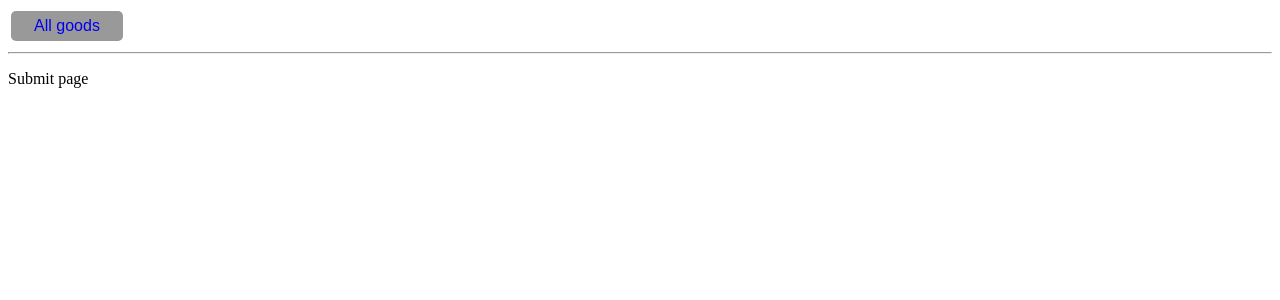
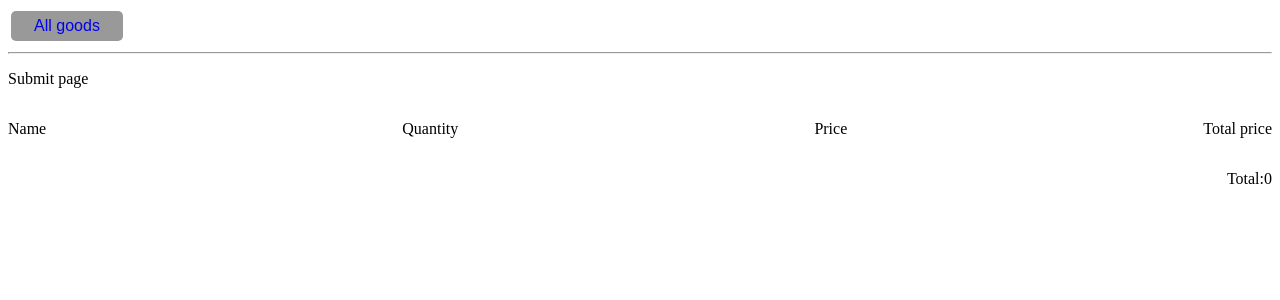
Before and after one commit to Dem11d/react-trainings, a React app: page /submit in a window 1280 px wide. Shown: the top 300 px of the page. Built offline with nearby package versions, Linux system fonts and the light colour scheme.

Commit message:
lesson2 complete

```diff
--- a/src/components/NavBar.js
+++ b/src/components/NavBar.js
@@ -2,6 +2,7 @@ import React from 'react';
 import {Link} from 'react-router-dom';
 import styled from 'styled-components';
 import { WithApplicationContext } from './ApplicationContext';
+import PropTypes from 'prop-types';
 
 const NavBarContainer = styled.div`
   display: flex;
@@ -44,4 +45,8 @@ const NavBar = (props) => {
   );
 };
 
+NavBar.propTypes = {
+  context: PropTypes.object
+};
+
 export default WithApplicationContext(NavBar);
--- a/src/elements/Button.js
+++ b/src/elements/Button.js
@@ -12,6 +12,7 @@ const StyledButton = styled.button`
   text-transform: uppercase;
   display: inline-block;
   font-size: 16px;
+  border-radius: 10px;
   }
 
   &:active{
@@ -20,8 +21,6 @@ const StyledButton = styled.button`
 `;
 
 export default function Button (props) {
-  console.log(props);
-
   return (
     <StyledButton {...props} >{props.children}</StyledButton>
   );
--- a/src/elements/Good/index.js
+++ b/src/elements/Good/index.js
@@ -10,7 +10,7 @@ const Card = styled.div`
   background-color: #999;
   margin: 15px;
   padding: 0;
-  border-radius: 15px;
+  border-radius: 10px;
   border: 1px solid rgba(0,0,0,0.01);
   box-shadow: 0 4px 12px 0px rgba(0,0,0,.25);
   overflow: hidden
@@ -27,7 +27,7 @@ const Good = (props) => {
       <Thumbnail src={defaultImage} alt="default image"/>
       <p>{good.name}</p>
       <p>{good.description}</p>
-
+      <p>{good.price}$</p>
       {good.quantity === 0 ? <p>Out of stock</p>
         : <Button onClick={() => onBuy(good.id, 1)}>Buy one</Button>
       }
--- /dev/null
+++ b/src/elements/SubmitGood.js
@@ -0,0 +1,33 @@
+import React from 'react';
+import PropTypes from 'prop-types';
+import styled from 'styled-components';
+
+const GoodContainer = styled.div`
+    display:flex;
+    flex-direction: row;
+    justify-content: space-between;
+    padding:10px;
+    margin:0;
+    background-color: #999;
+    border: 1px solid #333;
+    box-shadow: 0 4px 12px 0px rgba(0,0,0,.25);
+`;
+
+export const SubmitGood = (props) => {
+  const { name, quantity, price } = props;
+
+  return (
+    <GoodContainer>
+      <p>{name}</p>
+      <p>{quantity}</p>
+      <p>{price}</p>
+      <p>{price * quantity}</p>
+    </GoodContainer>
+  );
+};
+
+SubmitGood.propTypes = {
+  name: PropTypes.string,
+  quantity: PropTypes.number,
+  price: PropTypes.number
+};
--- a/src/pages/AllGoodsPage.js
+++ b/src/pages/AllGoodsPage.js
@@ -1,4 +1,5 @@
 import React, {Fragment} from 'react';
+import PropTypes from 'prop-types';
 import Good from '../elements/Good';
 import {WithApplicationContext} from '../components/ApplicationContext';
 import styled from 'styled-components';
@@ -27,4 +28,8 @@ function AllGoods (props) {
   );
 }
 
+AllGoods.propTypes = {
+  context: PropTypes.object
+};
+
 export default WithApplicationContext(AllGoods);
--- a/src/pages/CartPage.js
+++ b/src/pages/CartPage.js
@@ -1,4 +1,5 @@
 import React, {Fragment} from 'react';
+import PropTypes from 'prop-types';
 import {WithApplicationContext} from '../components/ApplicationContext';
 import CartGood from '../elements/CartGood';
 import {Link} from 'react-router-dom';
@@ -23,7 +24,7 @@ const Cart = (props) => {
           ))}
           <SubmitOrderContainer>
             <Navigation>
-              <Link to="/submit">Submit</Link>
+              <Link to="/submit">Place order</Link>
             </Navigation>
           </SubmitOrderContainer>
         </Fragment>
@@ -33,4 +34,8 @@ const Cart = (props) => {
   );
 };
 
+Cart.propTypes = {
+  context: PropTypes.object
+};
+
 export default WithApplicationContext(Cart);
--- a/src/pages/SubmitPage.js
+++ b/src/pages/SubmitPage.js
@@ -1,9 +1,48 @@
 import React from 'react';
+import PropTypes from 'prop-types';
+import { WithApplicationContext } from '../components/ApplicationContext';
+import { SubmitGood } from '../elements/SubmitGood';
+import styled from 'styled-components';
 
-export default function SubmitPage () {
+const Header = styled.div`
+  display: flex;
+  justify-content: space-between;
+  flex-direction: row;
+`;
+
+const OveralSumContainer = styled.div`
+  display: flex;
+  justify-content: flex-end;
+  flex-direction: row;
+`;
+
+const SubmitPage = (props) => {
+  const {state: {buyedGoods}, actions: {getGoodById}} = props.context;
   return (
     <div>
       <p>Submit page</p>
+      <Header>
+        <p>Name</p>
+        <p>Quantity</p>
+        <p>Price</p>
+        <p>Total price</p>
+      </Header>
+      {buyedGoods.map((good) => (
+        <SubmitGood key={good.id} {...getGoodById(good.id)} {...good}/>
+      ))}
+      <OveralSumContainer>
+        <p>Total:
+          {(buyedGoods.reduce((prev, curr) => {
+            return prev + getGoodById(curr.id).price * curr.quantity;
+          }, 0))}
+        </p>
+      </OveralSumContainer>
     </div>
   );
-}
+};
+
+SubmitPage.propTypes = {
+  context: PropTypes.object
+};
+
+export default WithApplicationContext(SubmitPage);
```
